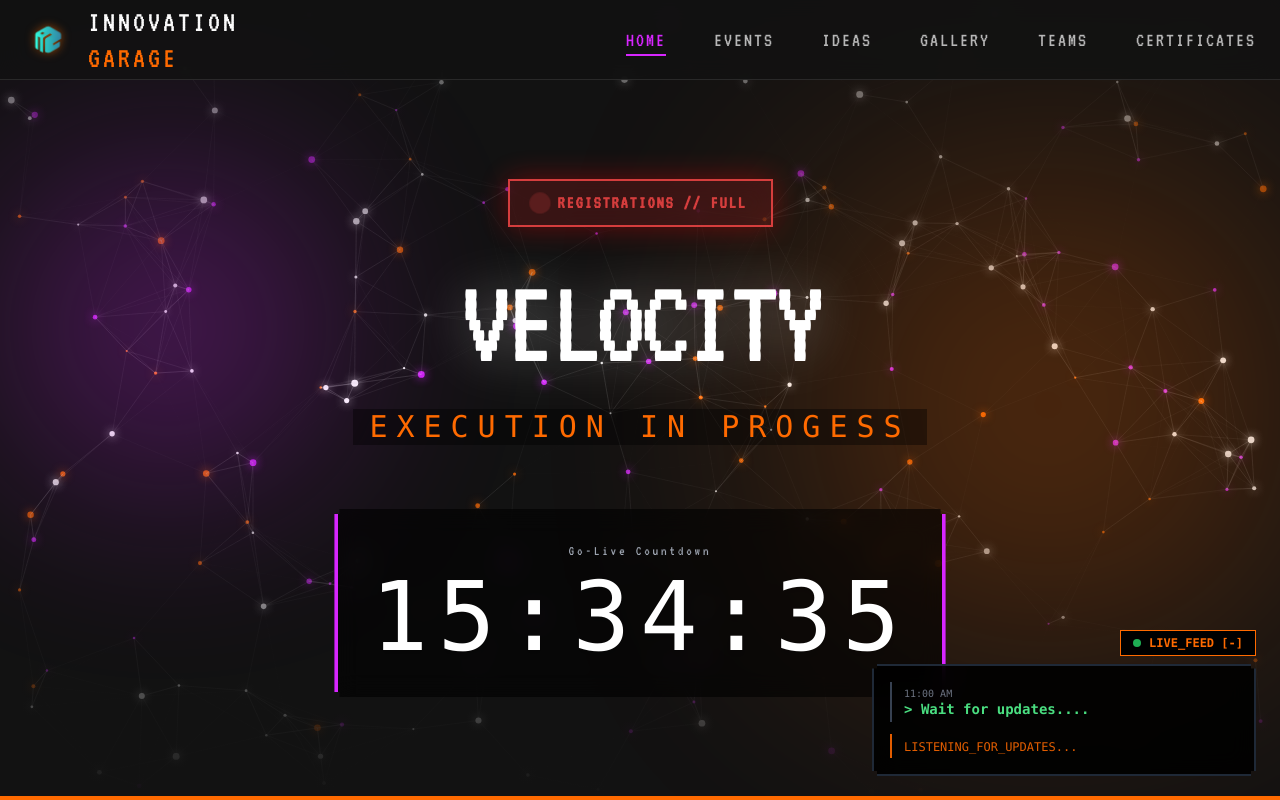
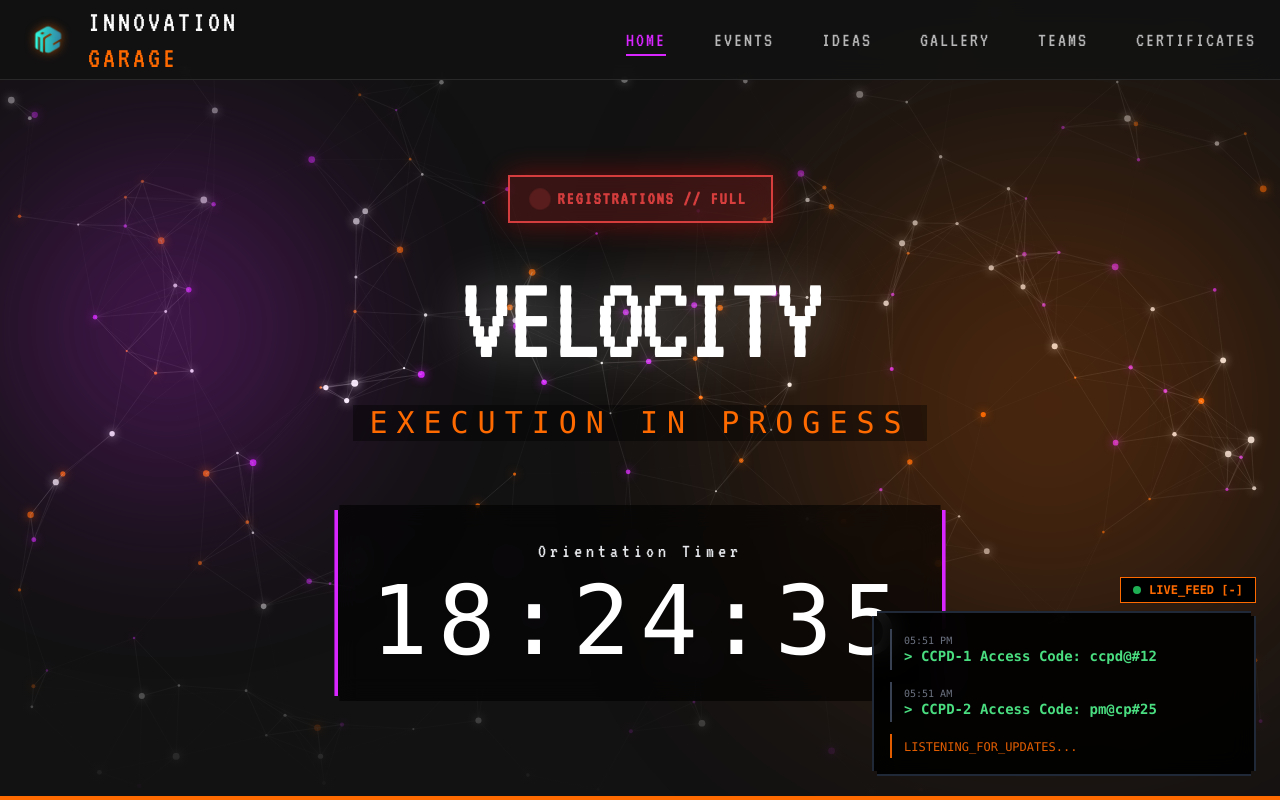
Before and after one commit to samplespace05/Innovation-Garage, a Next.js app: page / in a window 1280 px wide. Shown: the top 800 px of the page. Built offline with nearby package versions, Linux system fonts and the light colour scheme.

Commit message:
Orientation timer added, notices pushed

```diff
--- a/app/page.tsx
+++ b/app/page.tsx
@@ -1170,7 +1170,7 @@ export default function Home() {
   const [timeLeft, setTimeLeft] = useState("");
     const [showIDModal, setShowIDModal] = useState(false);
   useEffect(() => {
-    const targetDate = new Date("2026-01-25T16:00:00");
+    const targetDate = new Date("2026-01-24T18:50:00");
     const interval = setInterval(() => {
       const now = new Date();
       const diff = targetDate.getTime() - now.getTime();
@@ -1238,7 +1238,7 @@ export default function Home() {
                 </button> */}
                 {/* Countdown Box */}
                 <div className="mt-8 p-6 md:p-8 border-x-4 border-secondary bg-black/60 backdrop-blur-md pointer-events-auto pixel-corners">
-                    <p className="text-gray-400 text-xs md:text-sm tracking-[0.2em] mb-2 text-center font-pixel">Go-Live Countdown</p>
+                    <p className="text-gray-200 text-s md:text-xl tracking-[0.2em] mb-2 text-center font-pixel">Orientation Timer</p>
                     <div className="text-5xl md:text-8xl font-mono text-white tracking-widest tabular-nums drop-shadow-md">
                         {timeLeft || "SYNCING..."}
                     </div>
--- a/components/LiveComms.tsx
+++ b/components/LiveComms.tsx
@@ -5,8 +5,8 @@ import { motion, AnimatePresence } from "framer-motion";
 
 // MOCK LIVE UPDATES
 const UPDATES = [
-  //{ id: 1, time: "10:30 AM", text: "Wi-Fi Access Code: VELOCITY_26" },
-  { id: 2, time: "11:00 AM", text: "Wait for updates...." },
+  { id: 1, time: "05:51 PM", text: "CCPD-1 Access Code: ccpd@#12" },
+  { id: 2, time: "05:51 AM", text: "CCPD-2 Access Code: pm@cp#25" },
   //{ id: 3, time: "01:00 PM", text: "Lunch is being served at the Cafeteria." },
 ];
 
```
